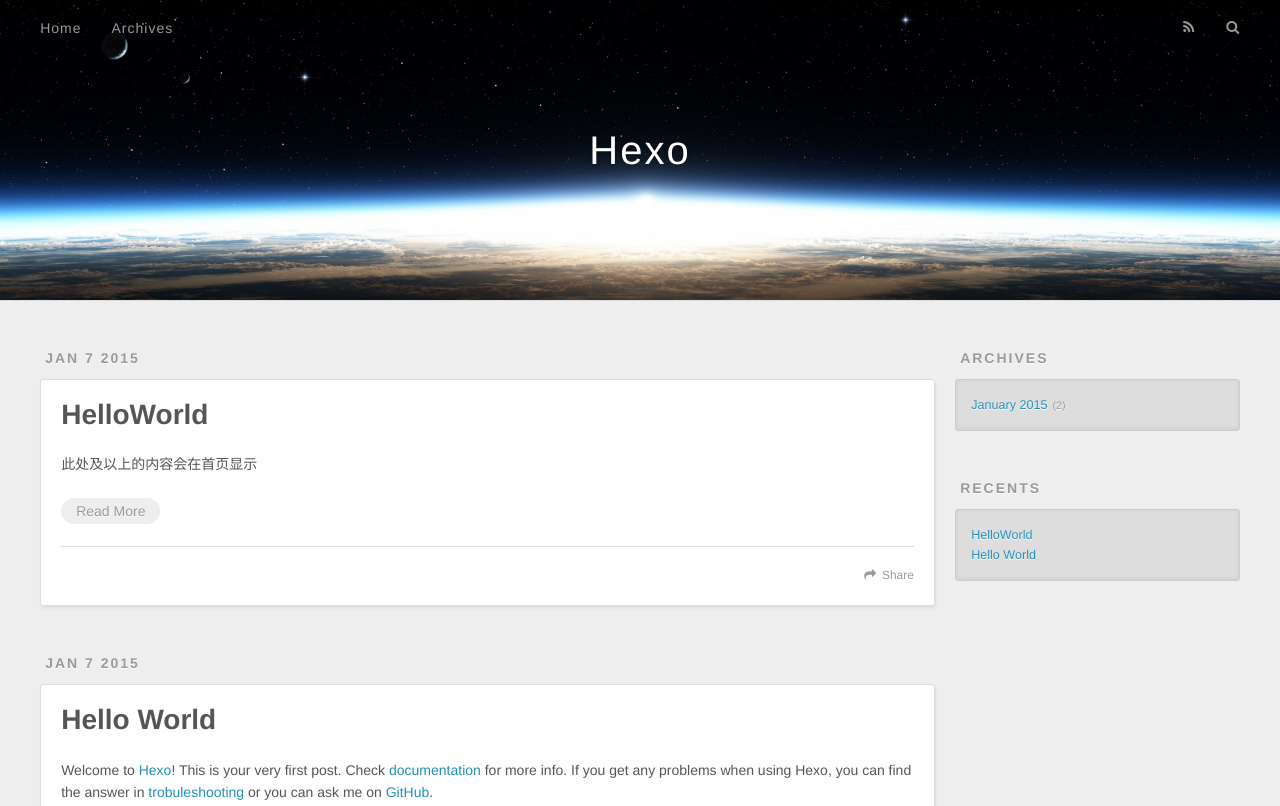
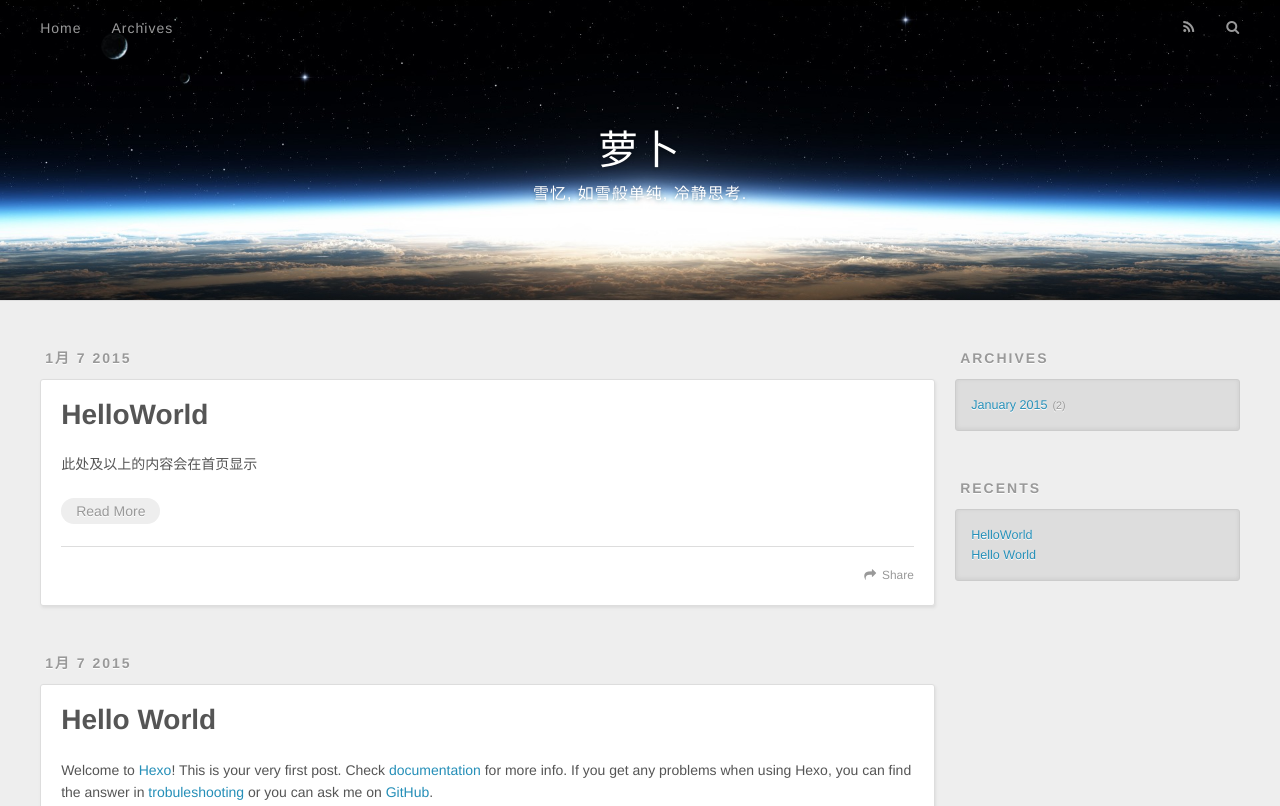
Before and after one commit to liao3841054/liaoypx.github.io, a plain HTML site: page archives/2015/01/index.html in a window 1280 px wide. Shown: the top 806 px of the page. Drawn offline with nearby package versions, Linux system fonts and the light colour scheme.

Commit message:
Site updated: 2015-01-07 11:26:40

```diff
--- a/archives/2015/01/index.html
+++ b/archives/2015/01/index.html
@@ -3,20 +3,20 @@
 <head>
   <meta charset="utf-8">
 
-  <title>Archives: 2015/1 | Hexo</title>
+  <title>Archives: 2015/1 | 萝卜</title>
   <meta name="viewport" content="width=device-width, initial-scale=1, maximum-scale=1">
   <meta name="description">
 <meta property="og:type" content="website">
-<meta property="og:title" content="Hexo">
+<meta property="og:title" content="萝卜">
 <meta property="og:url" content="http://yoursite.com/archives/2015/01/">
-<meta property="og:site_name" content="Hexo">
+<meta property="og:site_name" content="萝卜">
 <meta property="og:description">
 <meta name="twitter:card" content="summary">
-<meta name="twitter:title" content="Hexo">
+<meta name="twitter:title" content="萝卜">
 <meta name="twitter:description">
 
 
-    <link rel="alternative" href="/atom.xml" title="Hexo" type="application/atom+xml">
+    <link rel="alternative" href="/atom.xml" title="萝卜" type="application/atom+xml">
 
 
     <link rel="icon" href="/favicon.png">
@@ -35,8 +35,12 @@
   <div id="header-outer" class="outer">
     <div id="header-title" class="inner">
       <h1 id="logo-wrap">
-        <a href="/" id="logo">Hexo</a>
+        <a href="/" id="logo">萝卜</a>
       </h1>
+
+        <h2 id="subtitle-wrap">
+          <a href="/" id="subtitle">雪忆, 如雪般单纯, 冷静思考.</a>
+        </h2>
 
     </div>
     <div id="header-inner" class="inner">
@@ -66,7 +70,7 @@
     <article id="post-HelloWorld" class="article article-type-post" itemscope itemprop="blogPost">
   <div class="article-meta">
     <a href="/2015/01/07/HelloWorld/" class="article-date">
-  <time datetime="2015-01-07T02:32:05.000Z" itemprop="datePublished">Jan 7 2015</time>
+  <time datetime="2015-01-07T02:32:05.000Z" itemprop="datePublished">1月 7 2015</time>
 </a>
 
   </div>
@@ -107,7 +111,7 @@
     <article id="post-hello-world" class="article article-type-post" itemscope itemprop="blogPost">
   <div class="article-meta">
     <a href="/2015/01/07/hello-world/" class="article-date">
-  <time datetime="2015-01-07T02:18:24.000Z" itemprop="datePublished">Jan 7 2015</time>
+  <time datetime="2015-01-07T02:18:24.000Z" itemprop="datePublished">1月 7 2015</time>
 </a>
 
   </div>
@@ -204,7 +208,7 @@
 
   <div class="outer">
     <div id="footer-info" class="inner">
-      &copy; 2015 Liaoyp<br>
+      &copy; 2015 YiPing Liao<br>
       Powered by <a href="http://hexo.io/" target="_blank">Hexo</a>
     </div>
   </div>
```
Also changed, not shown: 2015/01/07/HelloWorld/index.html (+10 -6 lines), 2015/01/07/hello-world/index.html (+10 -6 lines), archives/2015/index.html (+13 -9 lines), archives/index.html (+13 -9 lines), index.html (+13 -9 lines).
